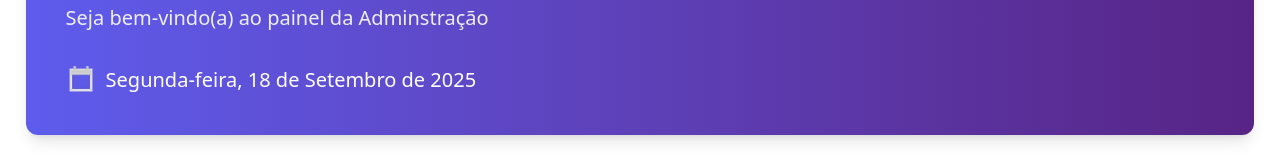
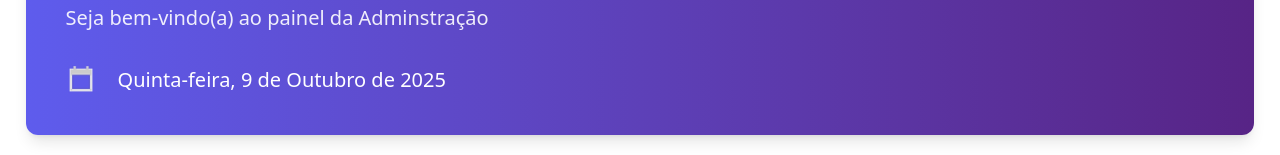
Before and after one commit to Hellwig19/Com-Dominium, a React (Vite) app: page /admin in a window 1280 px wide. Shown: the part 237-392 px from the top of the page. Built offline with nearby package versions, Linux system fonts and the light colour scheme.

Commit message:
Datas/Conexoes

```diff
--- /dev/null
+++ b/src/Components/Data.tsx
@@ -0,0 +1,35 @@
+function DataAtual() {
+  // 1. Pega a data atual
+  const hoje = new Date();
+
+  // 2. Formata a data para o formato desejado (Português do Brasil)
+  // O TypeScript agora infere o tipo correto (ex: "long" em vez de string)
+  const opcoes = {
+  weekday: 'long',
+  year: 'numeric',
+  month: 'long',
+  day: 'numeric'
+  } as const;
+
+  // Isso pode gerar "segunda-feira, 18 de setembro de 2025" (minúsculo)
+  let dataFormatada = new Intl.DateTimeFormat('pt-BR', opcoes).format(hoje);
+
+  // Para capitalizar o dia da semana e o mês (como no seu exemplo):
+  dataFormatada = dataFormatada.charAt(0).toUpperCase() + dataFormatada.slice(1);
+
+  // Capitaliza o mês (ex: "de setembro" para "de Setembro")
+  // Esta é uma forma simples de fazer isso:
+  dataFormatada = dataFormatada.replace(
+    /\b(de \w)/g,
+    (match) => `de ${match.charAt(3).toUpperCase()}${match.slice(4)}`
+  );
+
+  // 3. Renderiza o h1 com a data formatada
+  return (
+    <h1 className="text-base md:text-xl ml-2 md:ml-3">
+      {dataFormatada}
+    </h1>
+  );
+}
+
+export default DataAtual;
--- a/src/pages/Home_Administracao.tsx
+++ b/src/pages/Home_Administracao.tsx
@@ -3,6 +3,7 @@ import Calendar from "react-calendar";
 import "react-calendar/dist/Calendar.css";
 import Footer from '../Components/footer';
 import Header from "../Components/Header";
+import DataAtual from '../Components/Data';
 
 const Administracao = () => {
   const [value, setValue] = useState(new Date());
@@ -68,7 +69,7 @@ const Administracao = () => {
               <h2 className="text-base md:text-[20px] opacity-90 m-0">Seja bem-vindo(a) ao painel da Adminstração</h2> {/* puxar função aonde a pessoa trabalha*/}
               <div className="flex items-center mt-4 md:mt-8">
                 <img className="h-6 w-6 md:h-[30px] md:w-[30px]" src="../Calendar.png" alt="Calendário" />
-                <h1 className="text-base md:text-[20px] ml-2 md:ml-[10px]">Segunda-feira, 18 de Setembro de 2025</h1> {/* puxar o dia da semana, dia do mês e ano*/}
+                <h1 className="text-base md:text-[20px] ml-2 md:ml-[10px]"><DataAtual></DataAtual></h1> {/* puxar o dia da semana, dia do mês e ano*/}
               </div>
             </div>
           </div>
--- a/src/pages/Home_portaria.tsx
+++ b/src/pages/Home_portaria.tsx
@@ -1,6 +1,7 @@
 import { useState } from 'react';
 import Footer from '../Components/footer';
 import Header from "../Components/Header"
+import DataAtual from '../Components/Data';
 
 export default function HomePortaria() {
   return (
@@ -17,7 +18,7 @@ export default function HomePortaria() {
               <h2 className="text-base md:text-[20px] opacity-90 m-0">Seja bem-vindo(a) ao painel da Portaria</h2> {/* puxar função aonde a pessoa trabalha*/}
               <div className="flex items-center mt-4 md:mt-8">
                 <img className="h-6 w-6 md:h-[30px] md:w-[30px]" src="../Calendar.png" alt="Calendário" />
-                <h1 className="text-base md:text-[20px] ml-2 md:ml-[10px]">Segunda-feira, 18 de Setembro de 2025</h1> {/* puxar o dia da semana, dia do mês e ano*/}
+                <h1 className="text-base md:text-[20px] ml-2 md:ml-[10px]"><DataAtual></DataAtual></h1> {/* puxar o dia da semana, dia do mês e ano*/}
               </div>
             </div>
           </div>
--- a/src/pages/Manutencao.tsx
+++ b/src/pages/Manutencao.tsx
@@ -1,6 +1,7 @@
 import { useState } from 'react';
 import Footer from '../Components/footer';
 import Header from "../Components/Header"
+import DataAtual from '../Components/Data';
 
 export default function Manutencao() {
   return (
@@ -12,10 +13,12 @@ export default function Manutencao() {
       <main className='bg-[#EAEAEA] min-h-screen'>
         {/*Botões de Navegação*/}
         <div className='bg-white flex justify-center items-center py-4 space-x-6 shadow-md'>
+          <a href="/admin">
           <button className='px-8 py-3 bg-white text-gray-700 rounded-xl shadow-md border border-gray-300 hover:bg-gray-100 hover:text-blue-600 transition duration-200 font-medium text-sm flex items-center'> {/* Aumentei px e py, e arredondamento */}
             <img className="mr-2 h-5 w-5" src="./Home.png" alt="" />
             Inicio
           </button>
+          </a>
           <button className='px-8 py-3 bg-white text-gray-700 rounded-xl shadow-md border border-gray-300 hover:bg-gray-100 hover:text-blue-600 transition duration-200 font-medium text-sm flex items-center'> {/* Aumentei px e py, e arredondamento */}
             <img className="mr-2 h-5 w-5" src="./Megaphone.png" alt="" />
             Comunicação
@@ -34,7 +37,7 @@ export default function Manutencao() {
               <h2 className="text-base md:text-xl opacity-90 m-0">Seja bem-vindo(a) ao painel da Zeladoria</h2> {/* puxar função aonde a pessoa trabalha*/}
               <div className="flex items-center mt-4 md:mt-8">
                 <img className="h-6 w-6 md:h-8 md:w-8" src="../Calendar.png" alt="Calendário" />
-                <h1 className="text-base md:text-xl ml-2 md:ml-3">Segunda-feira, 18 de Setembro de 2025</h1> {/* puxar o dia da semana, mês e ano*/}
+                <h1 className="text-base md:text-xl ml-2 md:ml-3"><DataAtual></DataAtual></h1>
               </div>
             </div>
           </div>
```
